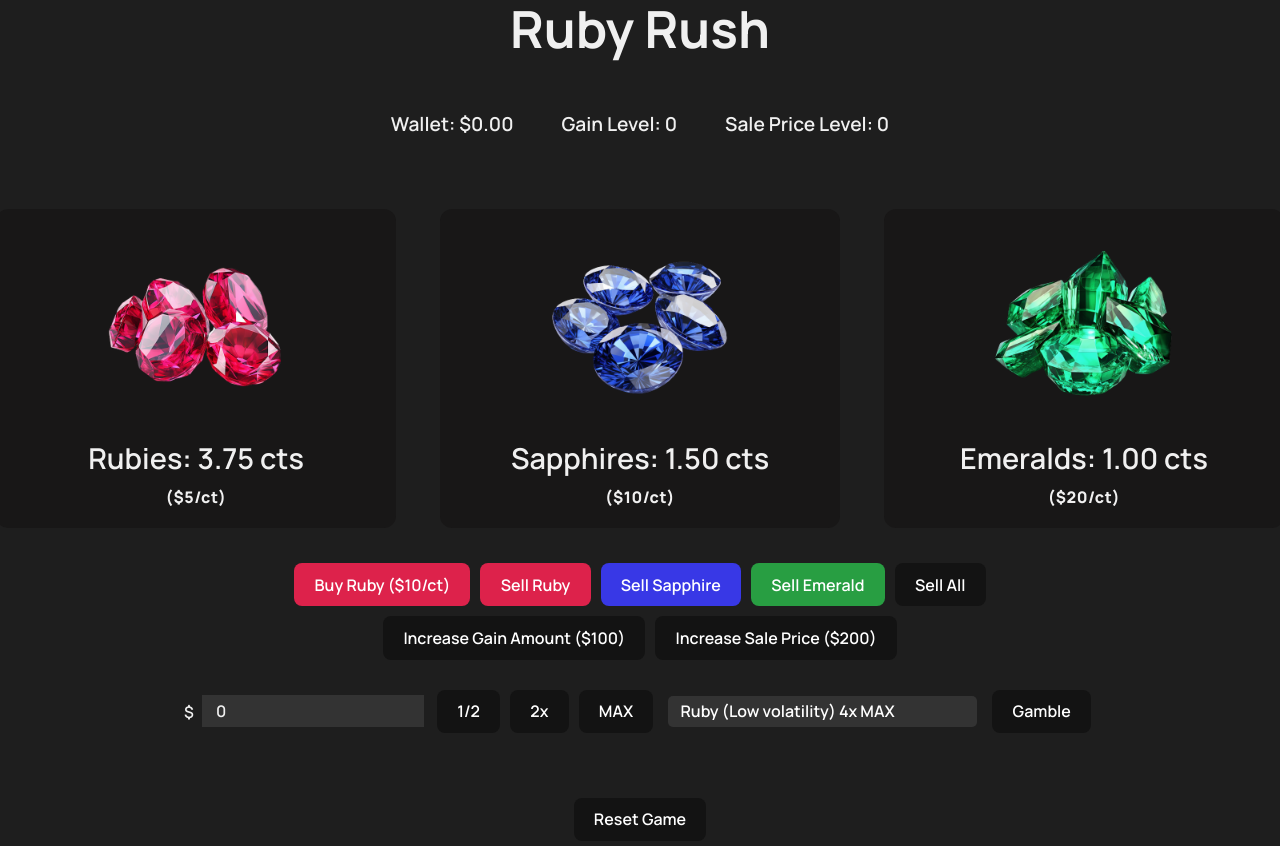
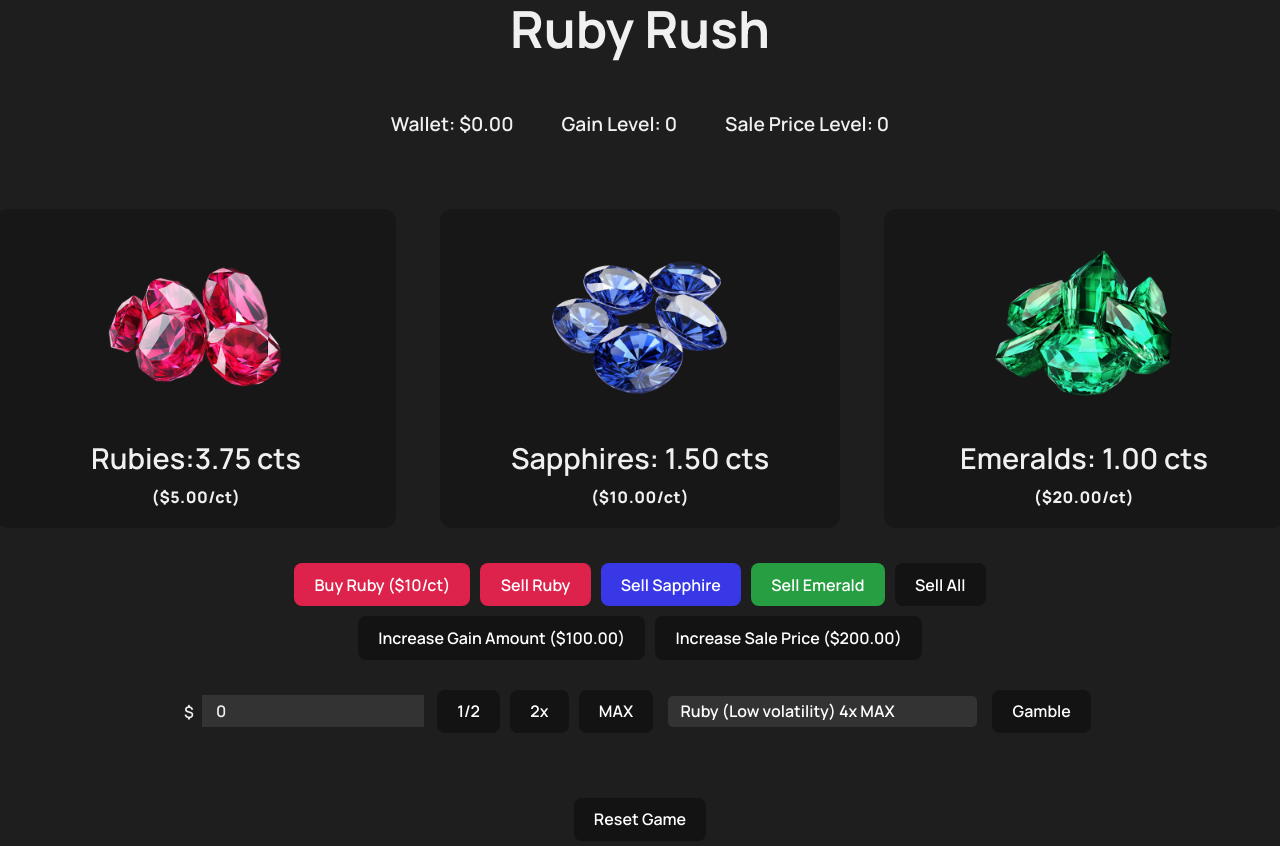
Before and after one commit to bryanpdl/Ruby-Rush, a React (Vite) app: page / in a window 1280 px wide. Shown: the top 846 px of the page. Built offline with nearby package versions, Linux system fonts and the light colour scheme.

Commit message:
Number formatting

```diff
--- a/src/App.jsx
+++ b/src/App.jsx
@@ -47,6 +47,13 @@ const App = () => {
       setActiveBonusEndTime(null);
     }, 30000);
   }, []);
+
+  const formatNumber = (number) => {
+    return number.toLocaleString('en-US', {
+      minimumFractionDigits: 2,
+      maximumFractionDigits: 2
+    });
+  };
 
   const applyLuckyUpgrade = useCallback(() => {
     const gemstones = ['ruby', 'sapphire', 'emerald'];
@@ -260,7 +267,7 @@ const App = () => {
        <ActiveBonus activeBonus={activeBonus} endTime={activeBonusEndTime} />
       <h1>Ruby Rush</h1>
       <div className="stats-display">
-       <p className="money-display">Wallet: ${money.toLocaleString('en-US', {minimumFractionDigits: 2, maximumFractionDigits: 2})}</p>
+       <p className="money-display">Wallet: ${formatNumber(money)}</p>
        <p className="upgrade-level-display">Gain Level: {upgradeLevel}</p>
        <p className="gemstone-upgrade-level-display">Sale Price Level: {gemstoneUpgradeLevel}</p>
       </div>
@@ -271,18 +278,18 @@ const App = () => {
         <div className='gemstone-displays'>
           <div className={`gemstone-display ruby-display ${activeBonus === 'Auto-Gain' ? 'glow' : ''}`}>
           <img src="images\bbryan_High_resolution_render_intricate_cut_ruby_gems_vibrant_c_6f733ba0-441a-469a-add3-fdc1f02f73d7-removebg-preview.png" alt="rubyImg"/>
-          <p>Rubies: {gemstones.ruby.toLocaleString('en-US', {minimumFractionDigits: 2, maximumFractionDigits: 2})} cts</p>
-          <p className="ct-amount">(${calculateSalePrice('ruby').toLocaleString('en-US')}/ct)</p>
+          <p>Rubies:{formatNumber(gemstones.ruby)} cts</p>
+          <p className="ct-amount">(${formatNumber(calculateSalePrice('ruby'))}/ct)</p>
           </div>
           <div className={`gemstone-display sapphire-display ${activeBonus === 'Auto-Gain' ? 'glow' : ''}`}>
           <img src="images\bbryan_High_resolution_render_intricate_cut_blue_sapphire_gems__28782488-ac6b-42bf-8126-b5912232b7fc-removebg-preview.png" alt="saphImg"/>
-          <p>Sapphires: {gemstones.sapphire.toLocaleString('en-US', {minimumFractionDigits: 2, maximumFractionDigits: 2})} cts</p>
-          <p className="ct-amount">(${calculateSalePrice('sapphire').toLocaleString('en-US')}/ct)</p>
+          <p>Sapphires: {formatNumber(gemstones.sapphire)}  cts</p>
+          <p className="ct-amount">(${formatNumber(calculateSalePrice('sapphire'))}/ct)</p>
           </div>
           <div className={`gemstone-display emerald-display ${activeBonus === 'Auto-Gain' ? 'glow' : ''}`}>
           <img src="images\bbryan_High_resolution_render_intricate_cut_emerald_gems_vibran_263780ba-d76c-4515-802f-f16c72297318-removebg-preview.png" alt="emerImg"/>
-            <p>Emeralds: {gemstones.emerald.toLocaleString('en-US', {minimumFractionDigits: 2, maximumFractionDigits: 2})} cts</p>
-            <p className="ct-amount">(${calculateSalePrice('emerald').toLocaleString('en-US')}/ct)</p>
+            <p>Emeralds: {formatNumber(gemstones.emerald)} cts</p>
+            <p className="ct-amount">(${formatNumber(calculateSalePrice('emerald'))}/ct)</p>
           </div>
         </div>
 
@@ -303,8 +310,8 @@ const App = () => {
         <button className="button-emerald" onClick={() => sellAllIndGemstones('emerald')}>Sell Emerald</button>
         <button className="button-sellAll"onClick={sellAllGemstones}>Sell All</button>
       </div>
-      <button className="button-upgrade" onClick={buyUpgrade}>Increase Gain Amount (${upgradePrice.toLocaleString('en-US')})</button>
-      <button className="button-upgrade" onClick={buyGemstoneUpgrade}>Increase Sale Price (${gemstoneUpgradePrice.toLocaleString('en-US')})</button>
+      <button className="button-upgrade" onClick={buyUpgrade}>Increase Gain Amount (${formatNumber(upgradePrice)})</button>
+      <button className="button-upgrade" onClick={buyGemstoneUpgrade}>Increase Sale Price (${formatNumber(gemstoneUpgradePrice)})</button>
       {showModal && (
       <div className="modal-container">
         <div className="modal-backdrop"></div>
```
Also changed, not shown: 1 other file (tests, documents, lock files or other folders).
